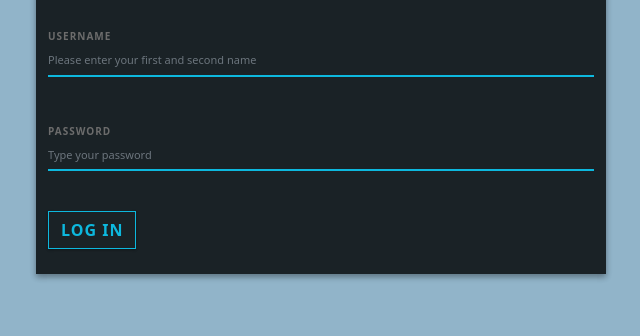
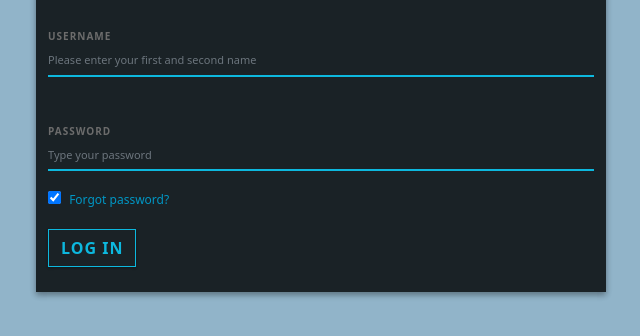
Before and after one commit to Yaryna-Martyniuk/Bootstrap-Login-Form, a plain HTML site: page index.html in a window 1280 px wide. Shown: the part 138-474 px from the top of the page, without its empty margins (319-959 px from the left). Drawn offline with nearby package versions, Linux system fonts and the light colour scheme.

Commit message:
checkbox for password forgotten added

```diff
--- /dev/null
+++ b/forgot_password_btn.js
@@ -0,0 +1,7 @@
+
+function forgotPass(){
+    if(document.querySelector(".forgot_password").checked = true){
+        document.querySelector(".btn btn-outline-primary").replaceWith('Send new password')
+    }
+}
+forgotPass();
--- a/index.css
+++ b/index.css
@@ -24,7 +24,7 @@ body {
   height: auto;
   background: var(--login-field-bg);
   text-align: center;
-  box-shadow: 0 3px 6px rgba(0, 0, 0, 0.16), 0 3px 6px rgba(0, 0, 0, 0.23);
+  box-shadow: 0 3px 6px #00000029, 0 3px 6px #0000003b;
 }
 
 .login-title {
@@ -85,6 +85,7 @@ input[placeholder]{
   outline: 0;
   background-color: var(--login-field-bg);
   color: var(--input-text);
+  size:15px;
 }
 
 input:focus {
@@ -100,6 +101,17 @@ label {
   color: var(--input-label-text);
   font-weight: bold;
   letter-spacing: 1px;
+}
+
+.forgot_password_div {
+  margin-top: -20px;
+  margin-bottom: 20px;
+  color:var(--input-placeholder-text);
+  font-size: 12px;
+}
+
+.forgot_password_div > label{
+  margin-left:5px;
 }
 
 .btn-outline-primary {
--- a/index.html
+++ b/index.html
@@ -1,11 +1,13 @@
 <!DOCTYPE html>
 <html lang="en">
+
 <head>
     <meta charset="UTF-8">
     <meta http-equiv="X-UA-Compatible" content="IE=edge">
     <meta name="viewport" content="width=device-width, initial-scale=1.0">
     <title>Bootstrap Login Form</title>
-    <link href="https://cdn.jsdelivr.net/npm/bootstrap@5.2.3/dist/css/bootstrap.min.css" rel="stylesheet" integrity="sha384-rbsA2VBKQhggwzxH7pPCaAqO46MgnOM80zW1RWuH61DGLwZJEdK2Kadq2F9CUG65" crossorigin="anonymous">
+    <link href="https://cdn.jsdelivr.net/npm/bootstrap@5.2.3/dist/css/bootstrap.min.css" rel="stylesheet"
+        integrity="sha384-rbsA2VBKQhggwzxH7pPCaAqO46MgnOM80zW1RWuH61DGLwZJEdK2Kadq2F9CUG65" crossorigin="anonymous">
     <link rel="stylesheet" href="index.css">
 </head>
 
@@ -15,30 +17,37 @@
             <div class="col-lg-3 col-md-2"></div>
             <div class="col-lg-6 col-md-8 login-field">
                 <div class="col-lg-12 login-title">
-Enter your data                </div>
+                    Enter your data </div>
                 <div class="col-lg-12 login-form">
                     <div class="col-lg-12 login-form">
                         <form>
                             <div class="form-group">
                                 <label class="form-control-label">USERNAME</label>
-                                <input type="text" class="form-control" placeholder="Please enter your first and second name" required>
+                                <input type="text" class="form-control"
+                                    placeholder="Please enter your first and second name" required>
                             </div>
                             <div class="form-group">
                                 <label class="form-control-label">PASSWORD</label>
                                 <input type="password" class="form-control" placeholder="Type your password" i required>
                             </div>
+                            <div class="forgot_password_div">
+                                <input type="checkbox" class="forgot_password" name="forgot_password"
+                                    id="forgot_password" onclick="forgotPass()">
+                                <label for="forgot_password">Forgot password?</label>
+                            </div>
 
-                                 <div class="col-lg-6 login-button">
-                                    <button type="submit" class="btn btn-outline-primary">LOG IN</button>
-                                </div>
+                            <div class="col-lg-6 login-button">
+                                <button type="submit" class="btn btn-outline-primary">LOG IN</button>
                             </div>
-                        </form>
                     </div>
+                    </form>
                 </div>
-                <div class="col-lg-3 col-md-2"></div>
             </div>
+            <div class="col-lg-3 col-md-2"></div>
         </div>
+    </div>
 
+<script src="forgot_password_btn.js"></script>
+</body>
 
-</body>
 </html>
```
